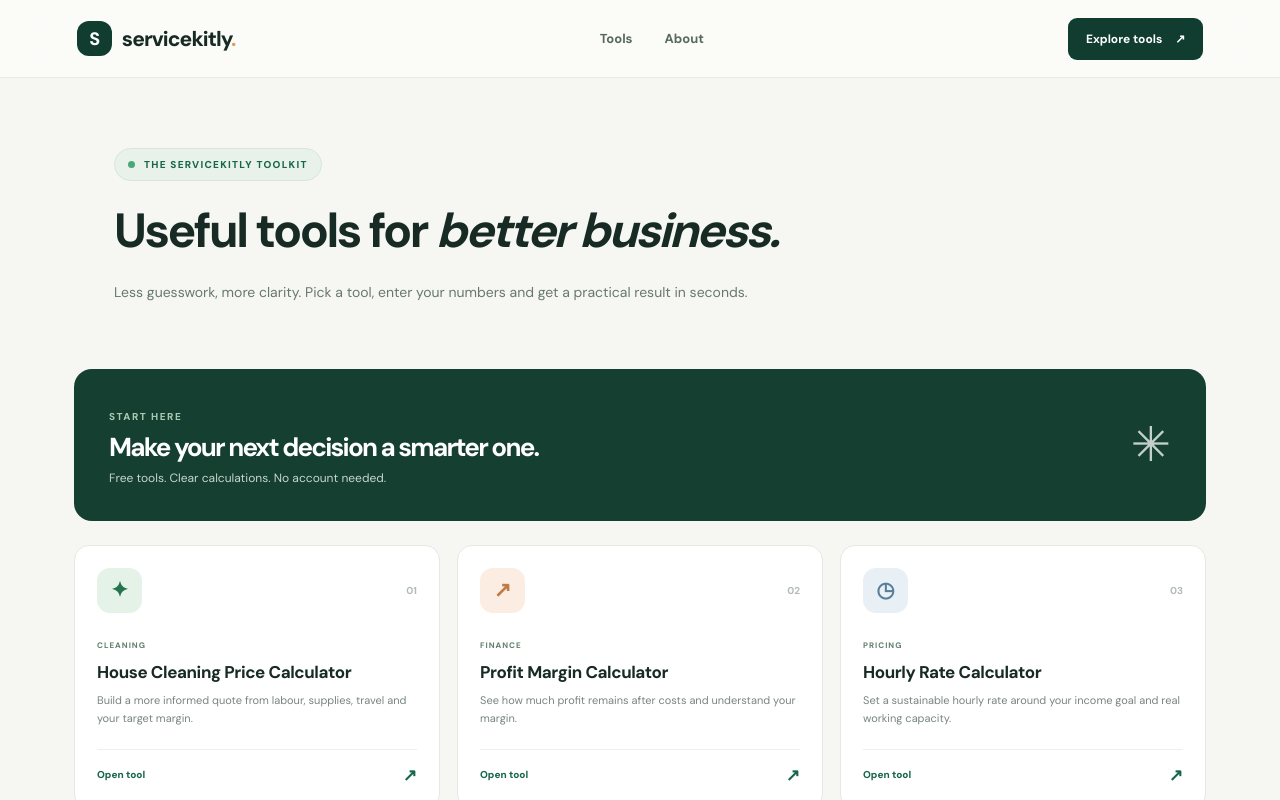
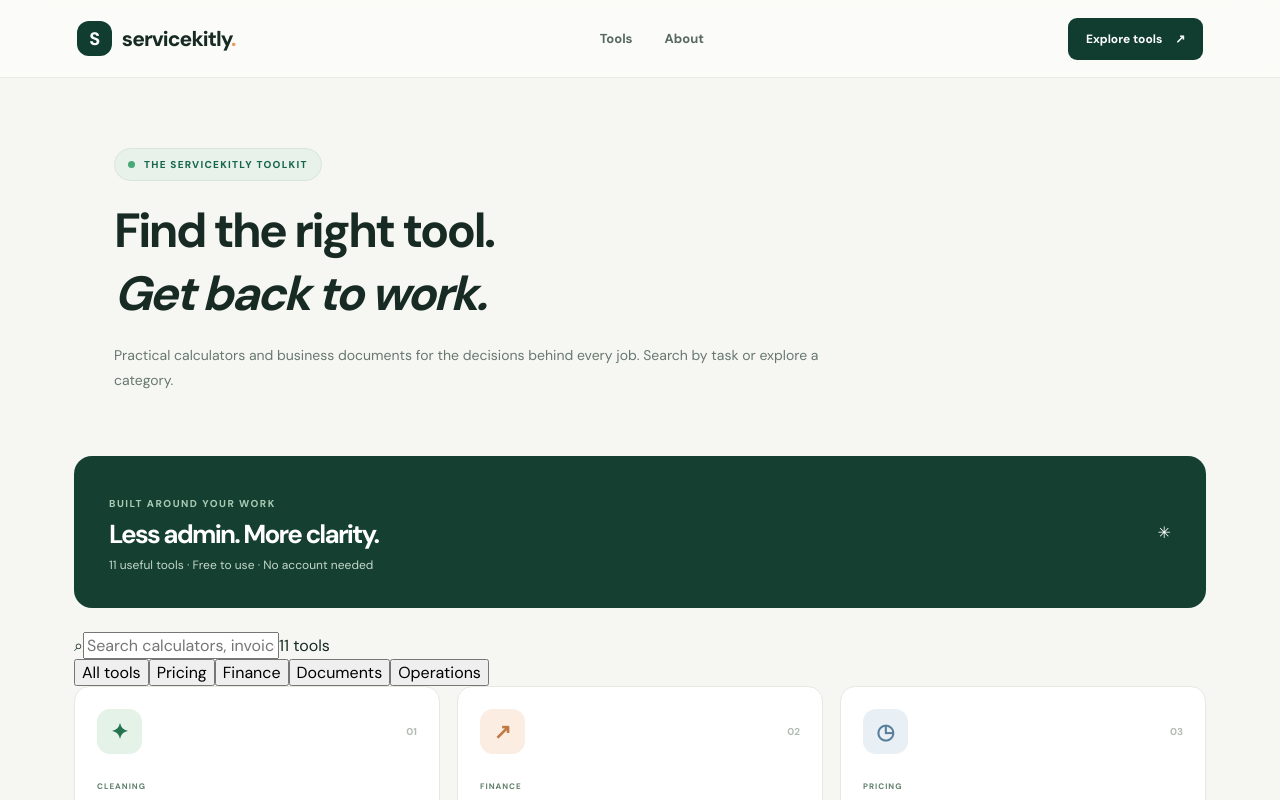
Before and after one commit to ya6331856-cpu/business-growth-toolkit, a Next.js app: page /tools in a window 1280 px wide. Shown: the top 800 px of the page. Built offline with nearby package versions, Linux system fonts and the light colour scheme.

Commit message:
Redesign tools directory with search and category filters

```diff
--- a/app/tools/page.tsx
+++ b/app/tools/page.tsx
@@ -1,17 +1,22 @@
 import type { Metadata } from "next";
-import Link from "next/link";
-export const metadata: Metadata = { title: "Free Business Tools for Service Professionals", description: "Browse free pricing, profit and planning calculators for service businesses and independent professionals.", alternates: { canonical: "/tools/" } };
-const toolItems = [
-{icon:"✦",name:"House Cleaning Price Calculator",desc:"Build a more informed quote from labour, supplies, travel and your target margin.",href:"/tools/house-cleaning-price-calculator/",tag:"CLEANING",tone:"mint",num:"01"},
-{icon:"↗",name:"Profit Margin Calculator",desc:"See how much profit remains after costs and understand your margin.",href:"/tools/profit-margin-calculator/",tag:"FINANCE",tone:"peach",num:"02"},
-{icon:"◷",name:"Hourly Rate Calculator",desc:"Set a sustainable hourly rate around your income goal and real working capacity.",href:"/tools/hourly-rate-calculator/",tag:"PRICING",tone:"blue",num:"03"},
-{icon:"◎",name:"Break-Even Point Calculator",desc:"Find the sales volume needed to cover fixed and variable costs.",href:"/tools/break-even-calculator/",tag:"PLANNING",tone:"mint",num:"04"},
-{icon:"＋",name:"Markup Calculator",desc:"Calculate a selling price and gross profit from item cost and markup.",href:"/tools/markup-calculator/",tag:"PRICING",tone:"peach",num:"05"},
-{icon:"▤",name:"Invoice Generator",desc:"Create a professional invoice with line items, tax, totals and a print-ready PDF layout.",href:"/tools/invoice-generator/",tag:"DOCUMENTS",tone:"blue",num:"06"},
-{icon:"✎",name:"Quotation Generator",desc:"Prepare a customer-ready estimate with scope, costs, tax and a validity date.",href:"/tools/quotation-generator/",tag:"DOCUMENTS",tone:"mint",num:"07"},
-{icon:"✓",name:"Receipt Generator",desc:"Create a payment receipt with amount, date, method and transaction reference.",href:"/tools/receipt-generator/",tag:"DOCUMENTS",tone:"peach",num:"08"},
-{icon:"▥",name:"Business Expense Tracker",desc:"Track monthly income, expenses and net profit, then export records to CSV.",href:"/tools/expense-tracker/",tag:"OPERATIONS",tone:"blue",num:"09"},
-{icon:"▤",name:"Profit & Loss Statement",desc:"Turn tracked monthly income and expenses into a printable financial summary.",href:"/tools/profit-loss-statement/",tag:"FINANCE",tone:"mint",num:"10"},
-{icon:"↔",name:"Cash Flow Calculator",desc:"Estimate cash coming in, money going out and your projected ending cash balance.",href:"/tools/cash-flow-calculator/",tag:"FINANCE",tone:"blue",num:"11"}
-];
-export default function Tools() { return <><section className="page-hero"><span className="eyebrow"><i/> THE SERVICEKITLY TOOLKIT</span><h1>Useful tools for <em>better business.</em></h1><p>Less guesswork, more clarity. Pick a tool, enter your numbers and get a practical result in seconds.</p></section><section className="section directory-grid"><div className="directory-banner"><div><span className="section-kicker">START HERE</span><h2>Make your next decision a smarter one.</h2><p>Free tools. Clear calculations. No account needed.</p></div><span aria-hidden="true" style={{fontSize:48,opacity:.75}}>✳</span></div><div className="tool-grid">{toolItems.map(tool=><Link className="tool-card tool-card-v2" href={tool.href} key={tool.href}><div className="tool-card-top"><span className={"tool-icon "+tool.tone}>{tool.icon}</span><span className="tool-number">{tool.num}</span></div><span className="tool-tag">{tool.tag}</span><h3>{tool.name}</h3><p>{tool.desc}</p><div className="card-bottom"><span>Open tool</span><b>↗</b></div></Link>)}</div></section></>; }
+import ToolDirectory from "@/components/ToolDirectory";
+
+export const metadata: Metadata = {
+  title: "Free Business Tools for Service Professionals",
+  description: "Browse free pricing, profit, document and planning tools for service businesses and independent professionals.",
+  alternates: { canonical: "/tools/" }
+};
+
+export default function Tools() {
+  return <>
+    <section className="page-hero directory-hero">
+      <span className="eyebrow"><i/> THE SERVICEKITLY TOOLKIT</span>
+      <h1>Find the right tool.<br/><em>Get back to work.</em></h1>
+      <p>Practical calculators and business documents for the decisions behind every job. Search by task or explore a category.</p>
+    </section>
+    <section className="section directory-grid">
+      <div className="directory-banner"><div><span className="section-kicker">BUILT AROUND YOUR WORK</span><h2>Less admin. More clarity.</h2><p>11 useful tools · Free to use · No account needed</p></div><span aria-hidden="true" className="directory-banner-mark">✳</span></div>
+      <ToolDirectory />
+    </section>
+  </>;
+}
```
